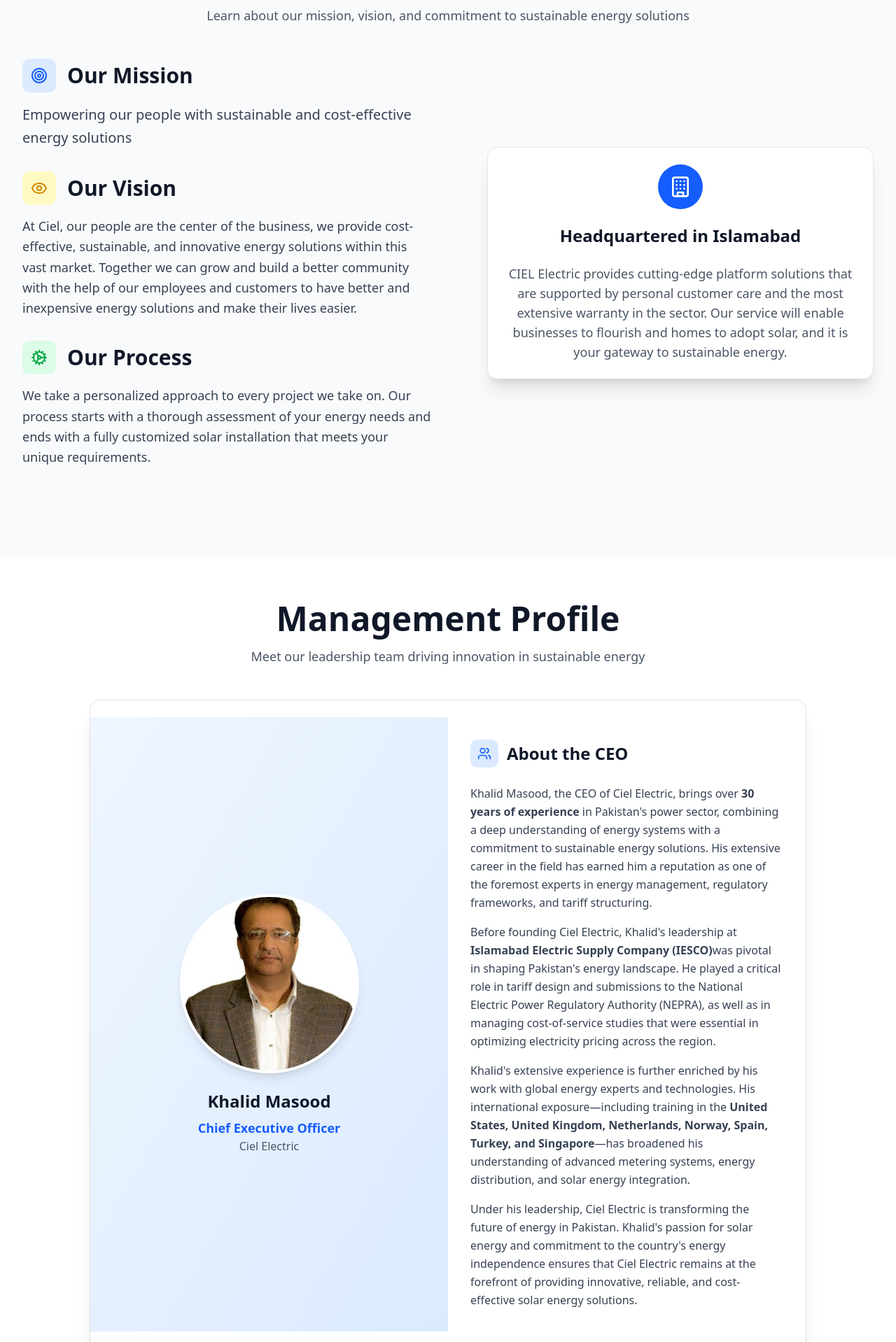
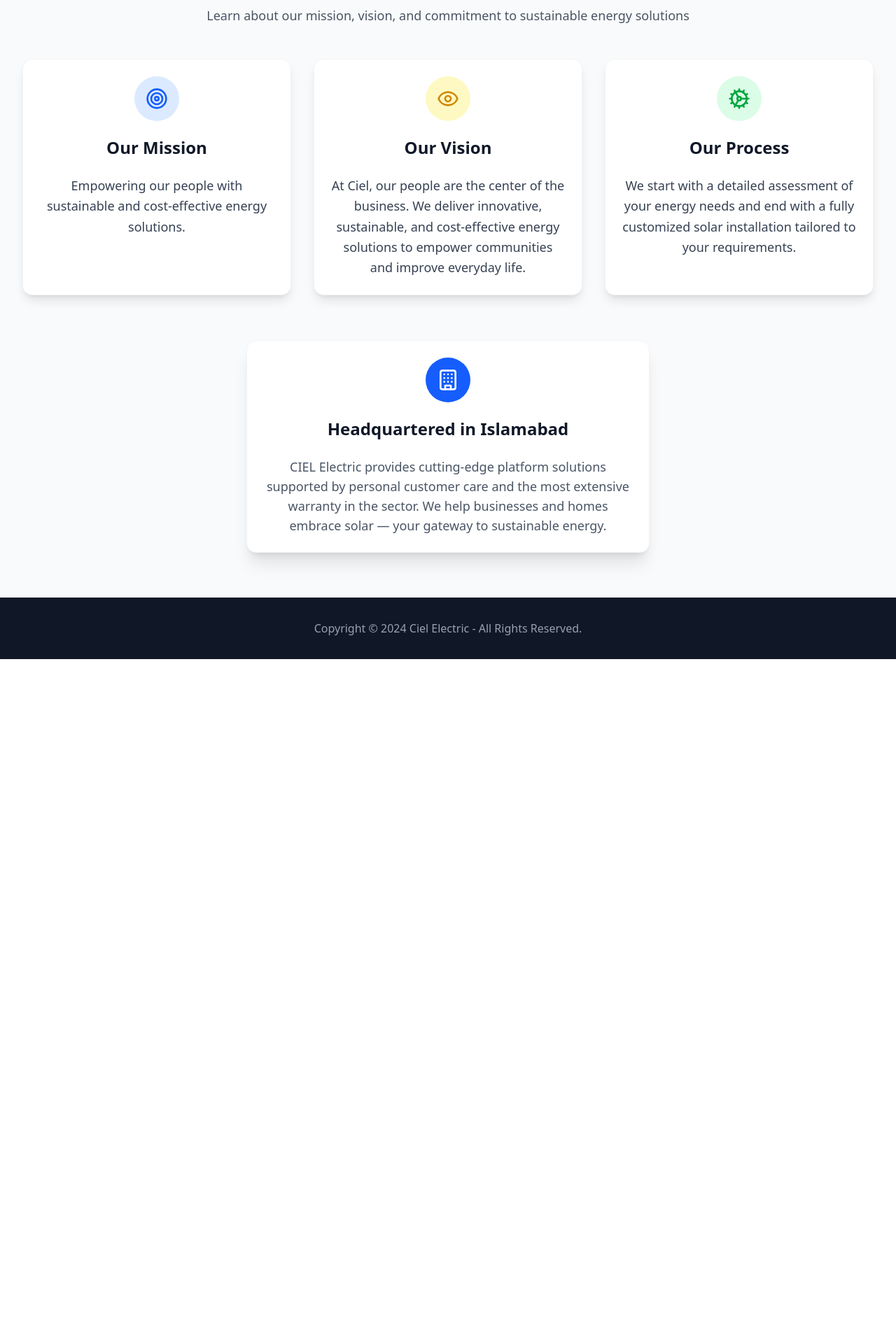
Before and after one commit to i190605/CielElectric, a React (Vite) app: page /about in a window 1280 px wide. Shown: the part 184-2102 px from the top of the page at 70% size. After the commit the page ends 1126 px from the top, so only its background shows below. Built offline with nearby package versions, Linux system fonts and the light colour scheme.

Commit message:
fixed many things

```diff
--- a/src/components/pages/AboutUs.jsx
+++ b/src/components/pages/AboutUs.jsx
@@ -1,7 +1,12 @@
-import React from 'react'
-import { Card, CardContent, CardDescription, CardHeader, CardTitle } from '@/components/ui/card.jsx'
-import { Building, Users, Target, Eye, Cog } from 'lucide-react'
-import khalidImage from '../../assets/khalid_masood_ceo.jpeg'
+import React from "react";
+import {
+  Card,
+  CardContent,
+  CardDescription,
+  CardHeader,
+  CardTitle,
+} from "@/components/ui/card.jsx";
+import { Building, Target, Eye, Cog } from "lucide-react";
 
 const AboutUs = () => {
   return (
@@ -14,56 +19,72 @@
               Company Profile
             </h1>
             <p className="text-lg text-gray-600 max-w-3xl mx-auto">
-              Learn about our mission, vision, and commitment to sustainable energy solutions
+              Learn about our mission, vision, and commitment to sustainable
+              energy solutions
             </p>
           </div>
 
-          <div className="grid grid-cols-1 lg:grid-cols-2 gap-12 items-center mb-16">
-            <div>
-              <div className="mb-8">
-                <div className="flex items-center mb-4">
-                  <div className="w-12 h-12 bg-blue-100 rounded-lg flex items-center justify-center mr-4">
-                    <Target className="h-6 w-6 text-blue-600" />
+          <div className="grid grid-cols-1 md:grid-cols-3 gap-8 mb-16">
+            {/* Our Mission */}
+            <Card className="bg-white shadow-lg hover:shadow-xl transition-shadow duration-300 border border-gray-100">
+              <CardHeader className="text-center">
+                <div className="w-16 h-16 bg-blue-100 rounded-full flex items-center justify-center mx-auto mb-4">
+                  <Target className="h-8 w-8 text-blue-600" />
                 </div>
-                  <h2 className="text-3xl font-bold text-gray-900">Our Mission</h2>
+                <CardTitle className="text-2xl font-bold text-gray-900">
+                  Our Mission
+                </CardTitle>
+              </CardHeader>
+              <CardContent>
+                <p className="text-lg text-gray-700 leading-relaxed text-center">
+                  Empowering our people with sustainable and cost-effective
+                  energy solutions.
+                </p>
+              </CardContent>
+            </Card>
+
+            {/* Our Vision */}
+            <Card className="bg-white shadow-lg hover:shadow-xl transition-shadow duration-300 border border-gray-100">
+              <CardHeader className="text-center">
+                <div className="w-16 h-16 bg-yellow-100 rounded-full flex items-center justify-center mx-auto mb-4">
+                  <Eye className="h-8 w-8 text-yellow-600" />
                 </div>
-                <p className="text-xl text-gray-700 leading-relaxed">
-                  Empowering our people with sustainable and cost-effective energy solutions
+                <CardTitle className="text-2xl font-bold text-gray-900">
+                  Our Vision
+                </CardTitle>
+              </CardHeader>
+              <CardContent>
+                <p className="text-lg text-gray-700 leading-relaxed text-center">
+                  At Ciel, our people are the center of the business. We deliver
+                  innovative, sustainable, and cost-effective energy solutions
+                  to empower communities and improve everyday life.
                 </p>
+              </CardContent>
+            </Card>
+
+            {/* Our Process */}
+            <Card className="bg-white shadow-lg hover:shadow-xl transition-shadow duration-300 border border-gray-100">
+              <CardHeader className="text-center">
+                <div className="w-16 h-16 bg-green-100 rounded-full flex items-center justify-center mx-auto mb-4">
+                  <Cog className="h-8 w-8 text-green-600" />
+                </div>
+                <CardTitle className="text-2xl font-bold text-gray-900">
+                  Our Process
+                </CardTitle>
+              </CardHeader>
+              <CardContent>
+                <p className="text-lg text-gray-700 leading-relaxed text-center">
+                  We start with a detailed assessment of your energy needs and
+                  end with a fully customized solar installation tailored to
+                  your requirements.
+                </p>
+              </CardContent>
+            </Card>
           </div>
 
-              <div className="mb-8">
-                <div className="flex items-center mb-4">
-                  <div className="w-12 h-12 bg-yellow-100 rounded-lg flex items-center justify-center mr-4">
-                    <Eye className="h-6 w-6 text-yellow-600" />
-                  </div>
-                  <h2 className="text-3xl font-bold text-gray-900">Our Vision</h2>
-                </div>
-                <p className="text-lg text-gray-700 leading-relaxed">
-                  At Ciel, our people are the center of the business, we provide cost-effective, sustainable,
-                  and innovative energy solutions within this vast market. Together we can grow and build a
-                  better community with the help of our employees and customers to have better and inexpensive
-                  energy solutions and make their lives easier.
-                </p>
-              </div>
-
-              <div>
-                <div className="flex items-center mb-4">
-                  <div className="w-12 h-12 bg-green-100 rounded-lg flex items-center justify-center mr-4">
-                    <Cog className="h-6 w-6 text-green-600" />
-                  </div>
-                  <h2 className="text-3xl font-bold text-gray-900">Our Process</h2>
-                </div>
-                <p className="text-lg text-gray-700 leading-relaxed">
-                  We take a personalized approach to every project we take on. Our process starts with a
-                  thorough assessment of your energy needs and ends with a fully customized solar installation
-                  that meets your unique requirements.
-                </p>
-              </div>
-            </div>
-
-            <div className="lg:pl-8">
-              <Card className="bg-white shadow-xl">
+          {/* Headquarters Card */}
+          <div className="max-w-xl mx-auto">
+            <Card className="bg-white shadow-xl border border-gray-100">
               <CardHeader className="text-center">
                 <div className="w-16 h-16 bg-blue-600 rounded-full flex items-center justify-center mx-auto mb-4">
                   <Building className="h-8 w-8 text-white" />
@@ -74,94 +95,18 @@
               </CardHeader>
               <CardContent className="text-center">
                 <CardDescription className="text-lg text-gray-600">
-                    CIEL Electric provides cutting-edge platform solutions that are supported by personal
-                    customer care and the most extensive warranty in the sector. Our service will enable
-                    businesses to flourish and homes to adopt solar, and it is your gateway to sustainable energy.
+                  CIEL Electric provides cutting-edge platform solutions
+                  supported by personal customer care and the most extensive
+                  warranty in the sector. We help businesses and homes embrace
+                  solar — your gateway to sustainable energy.
                 </CardDescription>
               </CardContent>
             </Card>
           </div>
         </div>
-        </div>
-      </section>
-
-      {/* Management Profile Section */}
-      <section id="management-profile" className="py-16 bg-white">
-        <div className="max-w-7xl mx-auto px-4 sm:px-6 lg:px-8">
-          <div className="text-center mb-12">
-            <h1 className="text-4xl md:text-5xl font-bold text-gray-900 mb-4">
-              Management Profile
-            </h1>
-            <p className="text-lg text-gray-600 max-w-3xl mx-auto">
-              Meet our leadership team driving innovation in sustainable energy
-            </p>
-          </div>
-
-          <div className="max-w-5xl mx-auto">
-            <Card className="bg-white shadow-xl overflow-hidden">
-              <div className="grid grid-cols-1 lg:grid-cols-2 gap-0">
-                {/* CEO Image */}
-                <div className="bg-gradient-to-br from-blue-50 to-blue-100 p-8 flex items-center justify-center">
-                  <div className="text-center">
-                    <img
-                      src={khalidImage}
-                      alt="Khalid Masood - CEO of Ciel Electric"
-                      className="w-64 h-64 object-cover rounded-full mx-auto mb-6 shadow-lg border-4 border-white"
-                    />
-                    <h3 className="text-2xl font-bold text-gray-900 mb-2">Khalid Masood</h3>
-                    <p className="text-lg text-blue-600 font-semibold">Chief Executive Officer</p>
-                    <p className="text-gray-600">Ciel Electric</p>
-                  </div>
-                </div>
-
-                {/* CEO Bio */}
-                <div className="p-8">
-                  <div className="mb-6">
-                    <div className="flex items-center mb-4">
-                      <div className="w-10 h-10 bg-blue-100 rounded-lg flex items-center justify-center mr-3">
-                        <Users className="h-5 w-5 text-blue-600" />
-                      </div>
-                      <h2 className="text-2xl font-bold text-gray-900">About the CEO</h2>
-                    </div>
-                  </div>
-
-                  <div className="space-y-4 text-gray-700">
-                    <p className="leading-relaxed">
-                      Khalid Masood, the CEO of Ciel Electric, brings over <strong>30 years of experience</strong> in
-                      Pakistan's power sector, combining a deep understanding of energy systems with a commitment
-                      to sustainable energy solutions. His extensive career in the field has earned him a reputation
-                      as one of the foremost experts in energy management, regulatory frameworks, and tariff structuring.
-                    </p>
-
-                    <p className="leading-relaxed">
-                      Before founding Ciel Electric, Khalid's leadership at <strong>Islamabad Electric Supply Company (IESCO)</strong>
-                      was pivotal in shaping Pakistan's energy landscape. He played a critical role in tariff design
-                      and submissions to the National Electric Power Regulatory Authority (NEPRA), as well as in
-                      managing cost-of-service studies that were essential in optimizing electricity pricing across the region.
-                    </p>
-
-                    <p className="leading-relaxed">
-                      Khalid's extensive experience is further enriched by his work with global energy experts and
-                      technologies. His international exposure—including training in the <strong>United States, United Kingdom,
-                      Netherlands, Norway, Spain, Turkey, and Singapore</strong>—has broadened his understanding of advanced
-                      metering systems, energy distribution, and solar energy integration.
-                    </p>
-
-                    <p className="leading-relaxed">
-                      Under his leadership, Ciel Electric is transforming the future of energy in Pakistan. Khalid's
-                      passion for solar energy and commitment to the country's energy independence ensures that
-                      Ciel Electric remains at the forefront of providing innovative, reliable, and cost-effective
-                      solar energy solutions.
-                    </p>
-                  </div>
-                </div>
-              </div>
-            </Card>
-          </div>
-        </div>
       </section>
     </div>
-  )
-}
+  );
+};
 
-export default AboutUs
+export default AboutUs;
```
Also changed, not shown: src/App.jsx (+16 -12 lines), src/components/Navigation.jsx (+44 -36 lines), src/components/pages/Home.jsx (+75 -35 lines), src/assets/khalid_masood_ceo.jpeg, 1 other file (tests, documents, lock files or other folders). Lines whose indentation alone changed are shown as unchanged.
